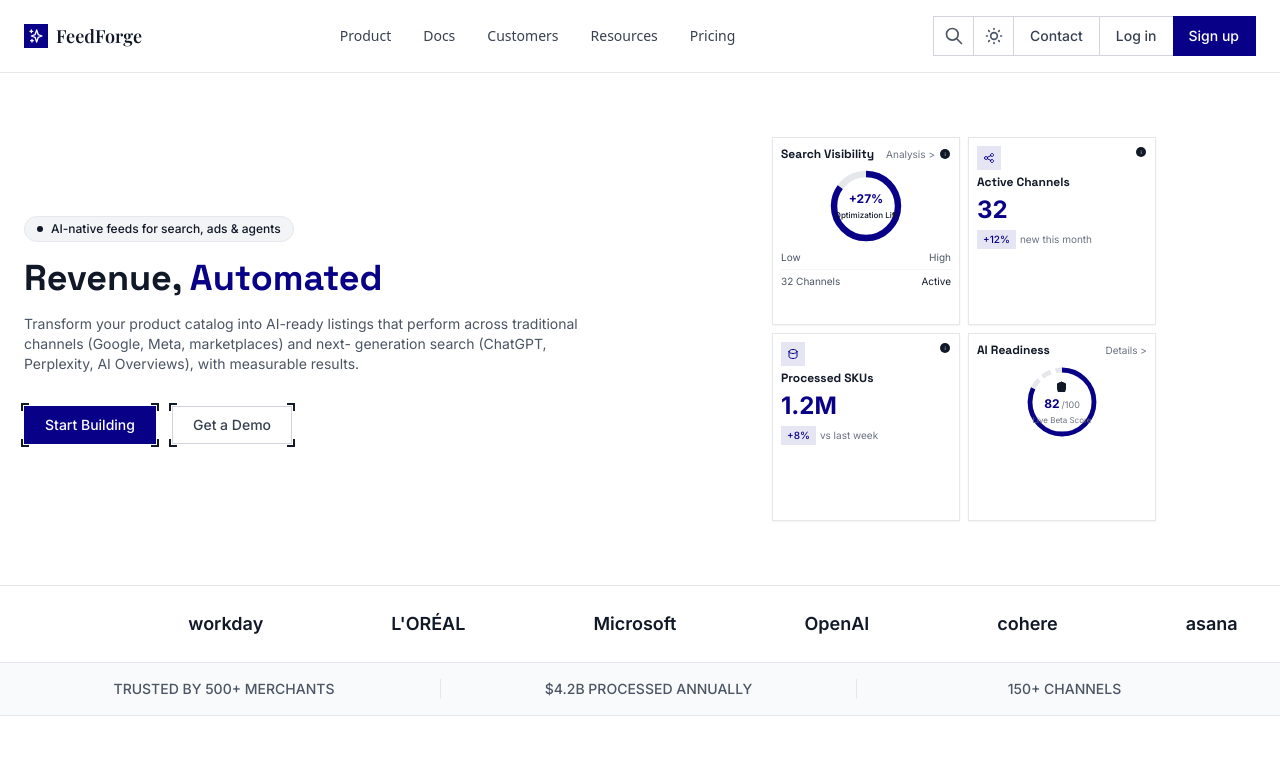
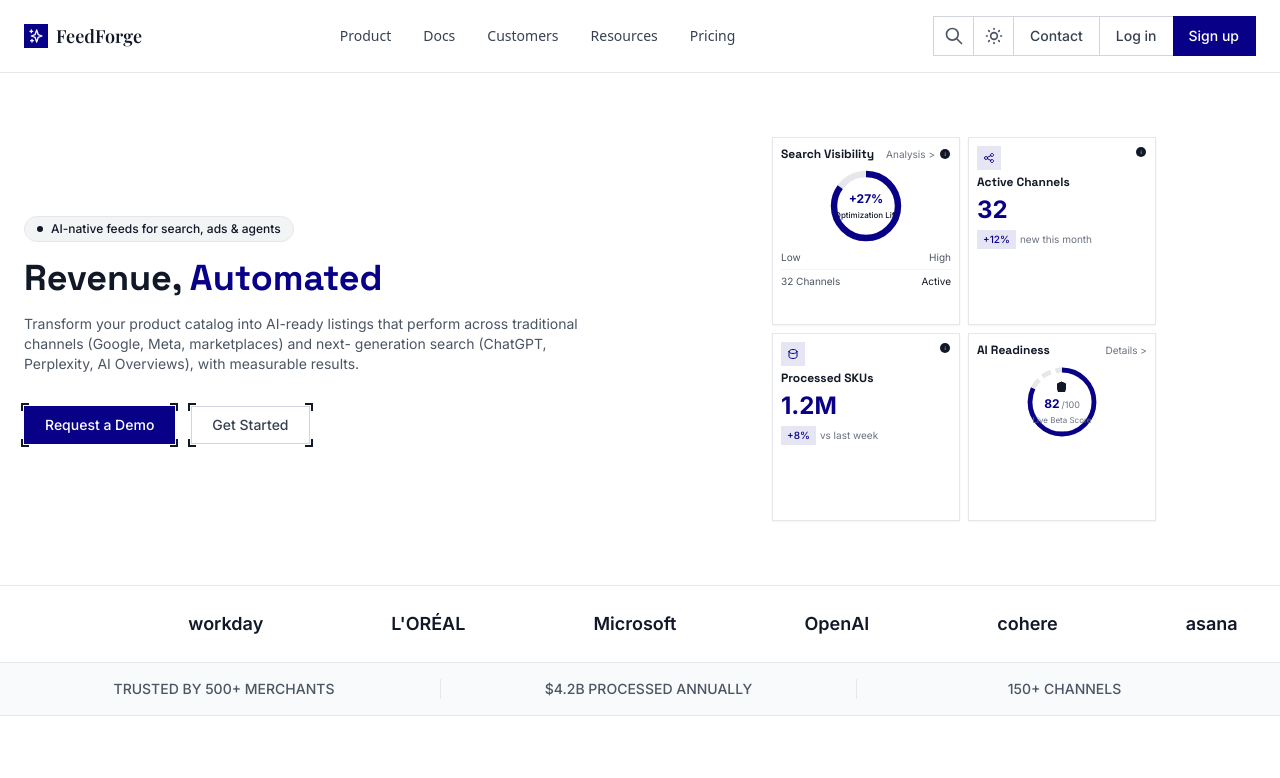
Before and after one commit to geshaaaa/feedforge, a Next.js app: page / in a window 1280 px wide. Shown: the top 778 px of the page. Built offline with nearby package versions, Linux system fonts and the light colour scheme; a web font is replaced by a local one.

Commit message:
Change Button Text in hero section

```diff
--- a/components/Hero.tsx
+++ b/components/Hero.tsx
@@ -33,7 +33,7 @@ export default function Hero() {
               <span className="absolute -right-1 -top-1 h-2 w-2 border-r-2 border-t-2 border-gray-900"></span>
               <span className="absolute -left-1 -bottom-1 h-2 w-2 border-l-2 border-b-2 border-gray-900"></span>
               <span className="absolute -right-1 -bottom-1 h-2 w-2 border-r-2 border-b-2 border-gray-900"></span>
-              <span className="relative">Start Building</span>
+              <span className="relative">Request a Demo</span>
             </button>
             <button className="relative border border-gray-300 bg-white px-5 py-2 text-sm font-medium text-gray-700 transition-colors hover:bg-gray-50">
               {/* Corner markers */}
@@ -41,7 +41,7 @@ export default function Hero() {
               <span className="absolute -right-1 -top-1 h-2 w-2 border-r-2 border-t-2 border-gray-900"></span>
               <span className="absolute -left-1 -bottom-1 h-2 w-2 border-l-2 border-b-2 border-gray-900"></span>
               <span className="absolute -right-1 -bottom-1 h-2 w-2 border-r-2 border-b-2 border-gray-900"></span>
-              <span className="relative">Get a Demo</span>
+              <span className="relative">Get Started</span>
             </button>
           </div>
         </div>
```
